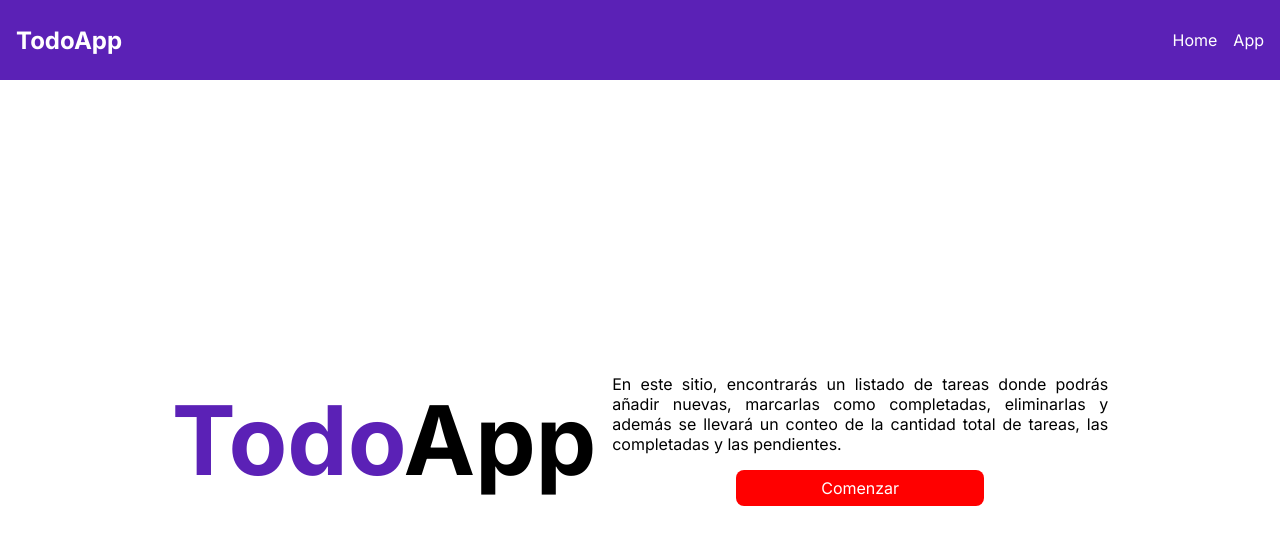
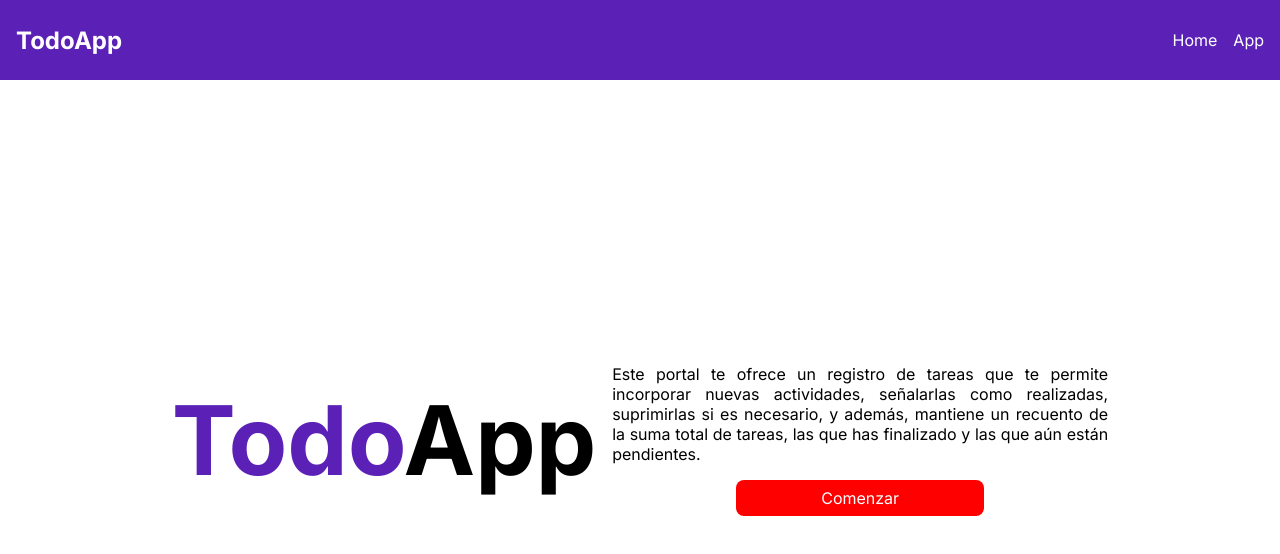
Before and after one commit to tonidevj/listaDeTareas.github.io, a plain HTML site: page index.html in a window 1280 px wide. Drawn offline with Linux system fonts and the light colour scheme.

Commit message:
comentario

```diff
--- a/index.html
+++ b/index.html
@@ -28,7 +28,7 @@
   <main id="main-container">
     <h1 id="main-title"><span>Todo</span>App</h1>
     <div id="main-description-container">
-      <p id="main-desc-text">En este sitio, encontrarás un listado de tareas donde podrás añadir nuevas, marcarlas como completadas, eliminarlas y además se llevará un conteo de la cantidad total de tareas, las completadas y las pendientes.</p>
+      <p id="main-desc-text">Este portal te ofrece un registro de tareas que te permite incorporar nuevas actividades, señalarlas como realizadas, suprimirlas si es necesario, y además, mantiene un recuento de la suma total de tareas, las que has finalizado y las que aún están pendientes.</p>
             <a id="main-desc-btn" href="app/index.html">Comenzar</a>
     </div>
   </main>
```
